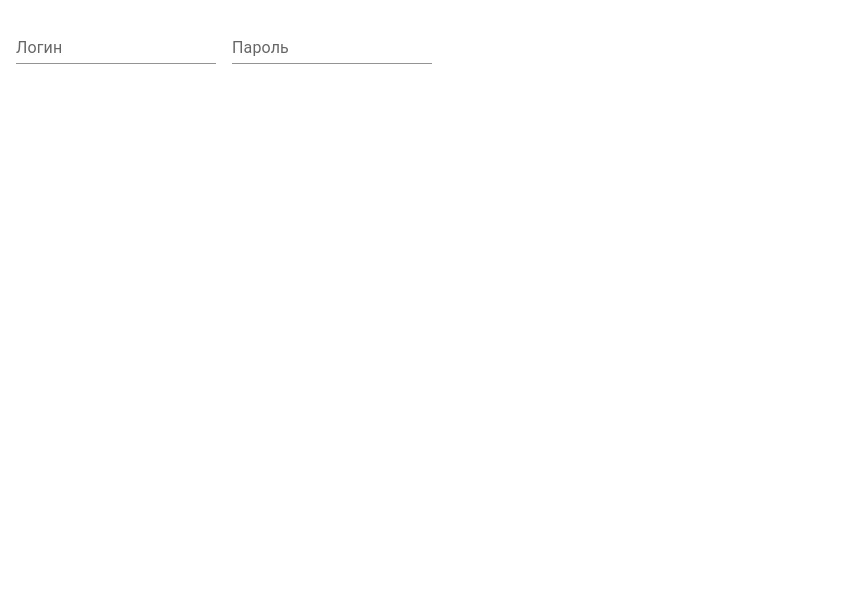
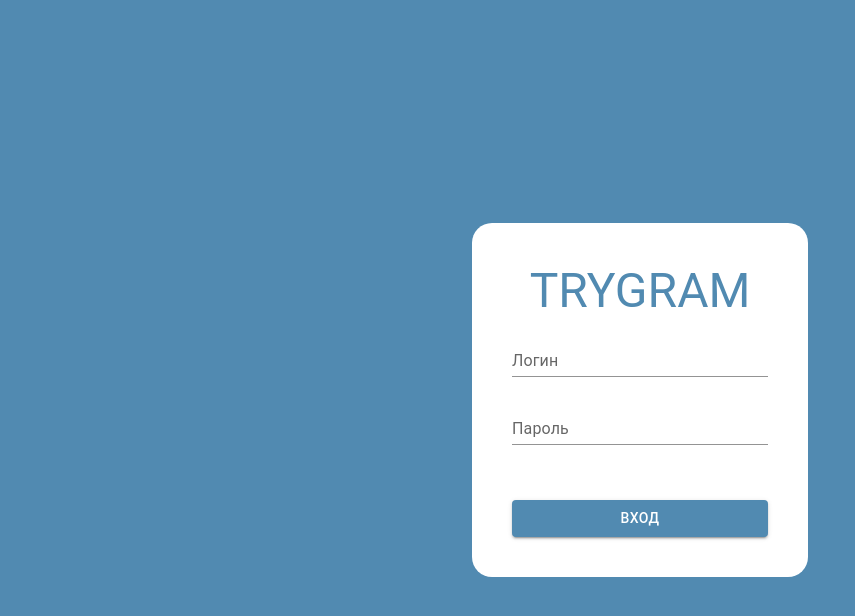
Before and after one commit to mamedbekovruslan/trygram, a React (Vite) app: page / in a window 1280 px wide. Shown: the top 616 px of the page, without its empty margins (0-855 px from the left). Built offline with nearby package versions, Linux system fonts and the light colour scheme.

Commit message:
make basic Auth component

```diff
--- a/package.json
+++ b/package.json
@@ -32,6 +32,7 @@
     "eslint-plugin-react-refresh": "^0.4.12",
     "globals": "^15.9.0",
     "prettier": "^3.3.3",
+    "sass-embedded": "^1.79.5",
     "typescript": "^5.5.3",
     "typescript-eslint": "^8.7.0",
     "vite": "^5.4.8"
--- a/src/App.tsx
+++ b/src/App.tsx
@@ -1,15 +1,50 @@
-import { Box, TextField } from '@mui/material';
+import './index.module.scss';
+import { Box, Button, TextField, Typography } from '@mui/material';
 import { FC } from 'react';
 
 const App: FC = () => (
   <Box
-    component="form"
-    sx={{ '& > :not(style)': { m: 1, width: '25ch' } }}
-    noValidate
-    autoComplete="off"
+    component="div"
+    sx={{
+      height: '100vh',
+      display: 'flex',
+      justifyContent: 'center',
+      alignItems: 'center',
+      backgroundColor: '#518ab1',
+    }}
   >
-    <TextField id="standard-basic" label="Логин" variant="standard" />
-    <TextField id="standard-basic" label="Пароль" variant="standard" />
+    <Box
+      component="form"
+      noValidate
+      autoComplete="off"
+      sx={{
+        width: '20%',
+        display: 'flex',
+        flexDirection: 'column',
+        padding: 5,
+        backgroundColor: 'white',
+        borderRadius: 5,
+      }}
+    >
+      <Typography variant="h3" textAlign="center" color="#518ab1">
+        TRYGRAM
+      </Typography>
+      <TextField
+        id="standard-basic"
+        label="Логин"
+        variant="standard"
+        sx={{ margin: '10px 0' }}
+      />
+      <TextField
+        id="standard-basic"
+        label="Пароль"
+        variant="standard"
+        sx={{ margin: '10px 0' }}
+      />
+      <Button variant="contained" sx={{ marginTop: '45px', backgroundColor: '#518ab1' }}>
+        Вход
+      </Button>
+    </Box>
   </Box>
 );
 
--- /dev/null
+++ b/src/index.module.scss
@@ -0,0 +1,4 @@
+* {
+  margin: 0;
+  padding: 0;
+}
```
Also changed, not shown: 1 other file (tests, documents, lock files or other folders).
